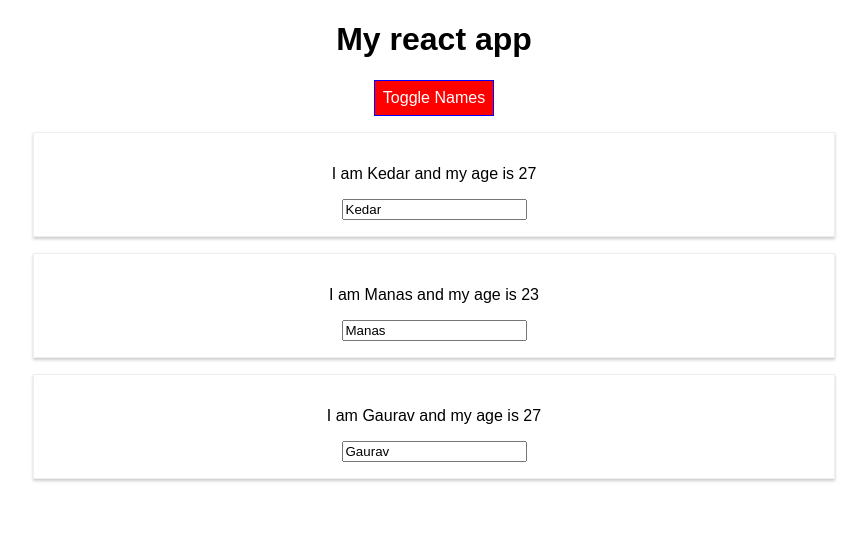
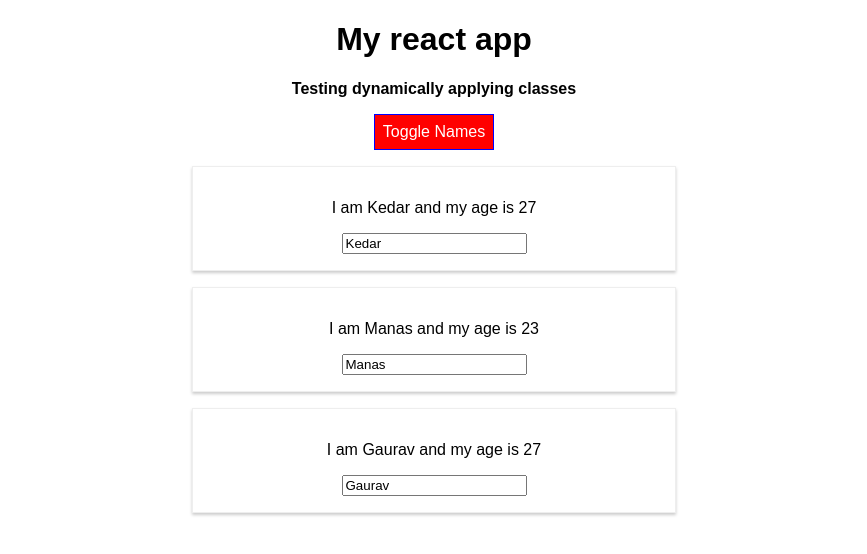
Before and after one commit to kedar512/react-practice-app, a React (Create React App) app: page / in a window 1280 px wide. Both pictures are taken after a click on the button "Toggle Names". Shown: the top 554 px of the page, without its empty margins (206-1073 px from the left). Built offline with nearby package versions, Linux system fonts and the light colour scheme.

Commit message:
Added changes for styled components chapter

```diff
--- a/package.json
+++ b/package.json
@@ -3,9 +3,11 @@
   "version": "0.1.0",
   "private": true,
   "dependencies": {
+    "radium": "^0.26.1",
     "react": "^17.0.1",
     "react-dom": "^17.0.1",
-    "react-scripts": "1.1.5"
+    "react-scripts": "1.1.5",
+    "styled-components": "^5.2.1"
   },
   "scripts": {
     "start": "react-scripts start",
--- a/src/App.css
+++ b/src/App.css
@@ -1,3 +1,11 @@
 .App {
   text-align: center;
 }
+
+.red {
+  color: red;
+}
+
+.bold {
+  font-weight: bold;
+}
--- a/src/App.js
+++ b/src/App.js
@@ -1,9 +1,24 @@
 import React, { Component } from 'react';
 //import logo from './logo.svg';
 import './App.css';
-import {person as Person} from './Person/Person';
+import styled from 'styled-components';
+import Person from './Person/Person';
 //import ValidationComponent from './ValidationComponent/ValidationComponent';
 //import CharComponent from './CharComponent/CharComponent';
+
+const StyledButton = styled.button`
+  background-color: ${ props => props.alt ? 'red' : 'green'};
+  color: white;
+  font: inherit;
+  border: 1px solid blue;
+  padding: 8px;
+  cursor: pointer;
+
+  &:hover {
+    background-color: ${ props => props.alt ? 'salmon' : 'lightgreen'};
+    color: black;
+  }
+`;
 
 class App extends Component {
 
@@ -90,6 +105,20 @@
       );
 
       styles.backgroundColor = 'red';
+      styles[':hover'] = {
+        backgroundColor: 'salmon',
+        color: 'black'
+      }
+    }
+
+    let classes = [];
+
+    if (this.state.persons.length >= 3) {
+      classes.push('bold');
+    }
+
+    if (this.state.persons.length <= 1) {
+      classes.push('red');
     }
 
     /* if (this.state.textInput.length > 0) {
@@ -103,7 +132,12 @@
     return (
       <div className="App">
         <h1>My react app</h1>
-        <button style={styles} onClick={this.togglePersonsHandler}>Toggle Names</button>
+        <p className={classes.join(' ') } >Testing dynamically applying classes</p>
+        <StyledButton
+          alt={this.state.showPersons ? 1 : 0}
+          onClick={this.togglePersonsHandler}>
+          Toggle Names
+        </StyledButton>
         {persons}
       </div>
     );
--- a/src/Person/Person.css
+++ b/src/Person/Person.css
@@ -1,8 +1,8 @@
-.Person {
+/* .Person {
     width: 60%;
     margin: 16px auto;
     border: 1px solid #eee;
     box-shadow: 0 2px 3px #ccc;
     padding: 16px;
     text-align: center;
-}
+} */
--- a/src/Person/Person.js
+++ b/src/Person/Person.js
@@ -1,14 +1,35 @@
 import React from 'react';
-import './Person.css'
+//import './Person.css';
+import styled from 'styled-components';
+
+const StyledDiv = styled.div`
+    width: 60%;
+    margin: 16px auto;
+    border: 1px solid #eee;
+    box-shadow: 0 2px 3px #ccc;
+    padding: 16px;
+    text-align: center;
+
+    @media (min-width: 500px) {
+        width: 450px;
+    }
+`;
 
 const person = (props) => {
+
+    const styles = {
+        '@media (min-width: 500px)': {
+            width: '450px'
+        }
+    }
+
     return(
-        <div className="Person">
+        <StyledDiv>
             <p onClick={props.click}>I am {props.name} and my age is {props.age}</p>
             {props.children}
             <input type="text" onChange={props.changed} value={props.name} />
-        </div>
+        </StyledDiv>
     );
 }
 
-export {person};
+export default person;
```
Also changed, not shown: 1 other file (tests, documents, lock files or other folders).
